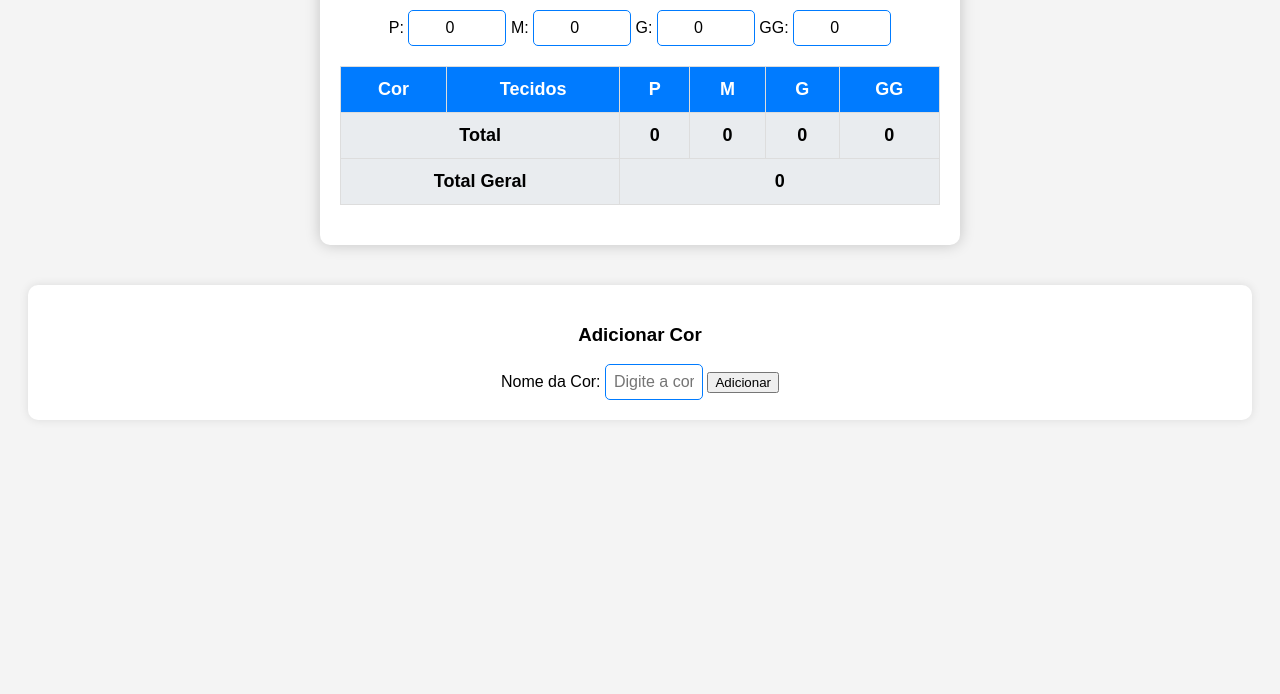
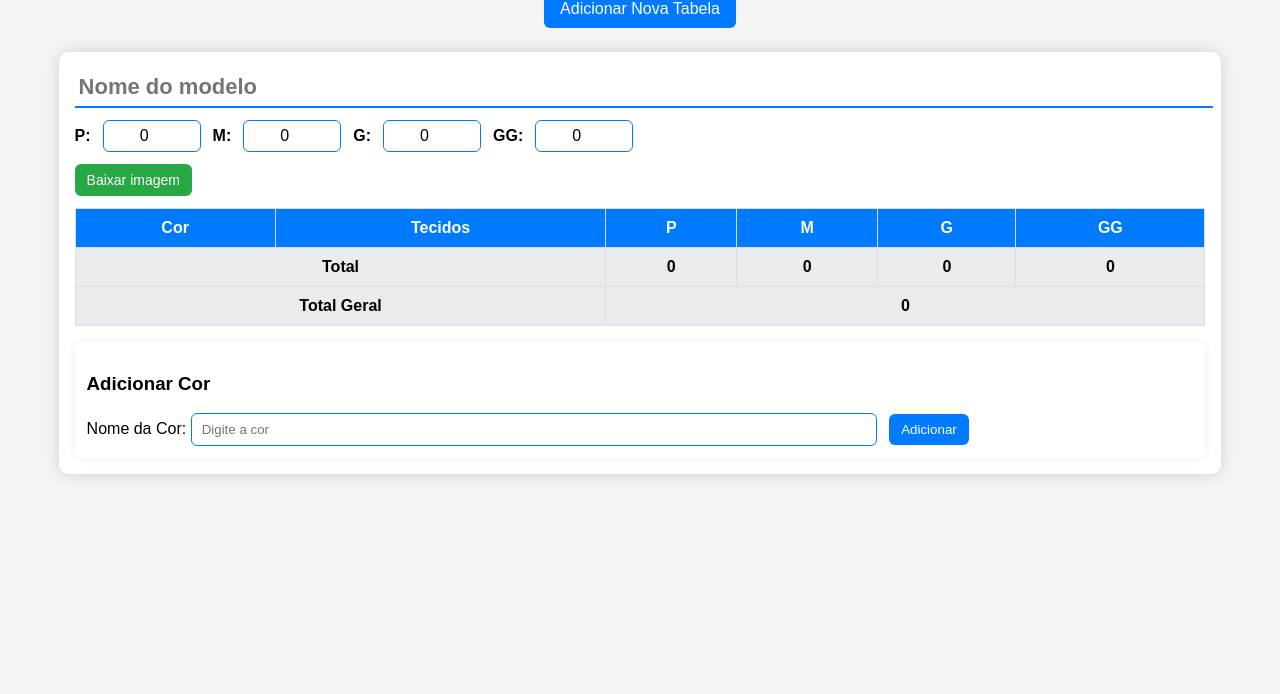
Before and after one commit to joaok12/private_label, a plain HTML site: page index.html in a window 1280 px wide. Shown: the part 106-800 px from the top of the page. Drawn offline with nearby package versions, Linux system fonts and the light colour scheme.

Commit message:
Update index.html

```diff
--- a/index.html
+++ b/index.html
@@ -1,9 +1,10 @@
 <!DOCTYPE html>
 <html lang="pt-BR">
+
 <head>
     <meta charset="UTF-8">
     <meta name="viewport" content="width=device-width, initial-scale=1.0">
-    <title>Tabela de Cores e Tamanhos</title>
+    <title>Tabelas de Cores e Tamanhos</title>
     <style>
         body {
             font-family: 'Arial', sans-serif;
@@ -11,63 +12,189 @@
             text-align: center;
             padding: 20px;
         }
-        .container {
+
+        .app-container {
+            width: 95%;
+            max-width: 1200px;
+            margin: 0 auto;
+        }
+
+        .app-header {
+            margin-bottom: 16px;
+        }
+
+        .app-actions {
+            margin: 12px 0 24px 0;
+        }
+
+        .app-actions button {
+            background-color: #007BFF;
+            color: #fff;
+            border: none;
+            border-radius: 6px;
+            padding: 10px 16px;
+            font-size: 16px;
+            cursor: pointer;
+        }
+
+        .app-actions button:hover {
+            opacity: 0.9;
+        }
+
+        .cards-grid {
+            display: grid;
+            grid-template-columns: repeat(auto-fit, minmax(320px, 1fr));
+            gap: 16px;
+        }
+
+        .card {
             background: white;
-            padding: 20px;
+            padding: 16px;
             border-radius: 10px;
-            box-shadow: 0px 0px 15px rgba(0, 0, 0, 0.2);
-            display: inline-block;
-            width: 90%;
-            max-width: 600px;
+            box-shadow: 0px 0px 15px rgba(0, 0, 0, 0.15);
+            text-align: left;
         }
+
+        .card-header {
+            display: flex;
+            flex-direction: column;
+            gap: 12px;
+            margin-bottom: 12px;
+        }
+
+        .model-title {
+            font-size: 22px;
+            font-weight: bold;
+            border: none;
+            border-bottom: 2px solid #007BFF;
+            padding: 6px 4px;
+            outline: none;
+            width: 100%;
+        }
+
+        .size-inputs {
+            display: flex;
+            flex-wrap: wrap;
+            gap: 8px 12px;
+            align-items: center;
+        }
+
+        .size-inputs label {
+            font-weight: bold;
+        }
+
+        .size-inputs input[type="number"] {
+            width: 80px;
+            padding: 6px 8px;
+            font-size: 16px;
+            text-align: center;
+            border: 1px solid #007BFF;
+            border-radius: 6px;
+        }
+
+        .card-actions {
+            display: flex;
+            gap: 8px;
+        }
+
+        .card-actions button {
+            background-color: #28a745;
+            color: #fff;
+            border: none;
+            border-radius: 6px;
+            padding: 8px 12px;
+            font-size: 14px;
+            cursor: pointer;
+        }
+
+        .card-actions button.secondary {
+            background-color: #6c757d;
+        }
+
         table {
             width: 100%;
             border-collapse: collapse;
-            margin: 20px 0;
-            font-size: 18px;
+            margin: 12px 0;
+            font-size: 16px;
         }
-        th, td {
+
+        th,
+        td {
             border: 1px solid #ddd;
-            padding: 12px;
+            padding: 10px;
             text-align: center;
         }
+
         th {
             background-color: #007BFF;
             color: white;
         }
-        input {
-            width: 80px;
-            padding: 8px;
-            font-size: 16px;
-            text-align: center;
-            border: 1px solid #007BFF;
-            border-radius: 5px;
-        }
-        .total-row, .grand-total-row {
+
+        .total-row,
+        .grand-total-row {
             font-weight: bold;
             background-color: #e9ecef;
         }
+
         .add-color-section {
-            margin-top: 40px;
-            padding: 20px;
-            background: white;
-            border-radius: 10px;
-            box-shadow: 0px 0px 10px rgba(0, 0, 0, 0.1);
+            margin-top: 16px;
+            padding: 12px;
+            background: #fff;
+            border-radius: 8px;
+            box-shadow: 0px 0px 10px rgba(0, 0, 0, 0.08);
+        }
+
+        .add-color-section input[type="text"] {
+            width: 60%;
+            padding: 8px 10px;
+            border: 1px solid #007BFF;
+            border-radius: 6px;
+        }
+
+        .add-color-section button {
+            margin-left: 8px;
+            background-color: #007BFF;
+            color: #fff;
+            border: none;
+            border-radius: 6px;
+            padding: 8px 12px;
+            cursor: pointer;
         }
     </style>
-</head>
-<body>
-    <div class="container">
-        <h2>Tabela de Cores e Tamanhos</h2>
-        <label for="tamanhoP">P:</label>
-        <input type="number" id="tamanhoP" value="0" min="0" onchange="atualizarTabela()">
-        <label for="tamanhoM">M:</label>
-        <input type="number" id="tamanhoM" value="0" min="0" onchange="atualizarTabela()">
-        <label for="tamanhoG">G:</label>
-        <input type="number" id="tamanhoG" value="0" min="0" onchange="atualizarTabela()">
-        <label for="tamanhoGG">GG:</label>
-        <input type="number" id="tamanhoGG" value="0" min="0" onchange="atualizarTabela()">
+    <script src="https://cdn.jsdelivr.net/npm/html2canvas@1.4.1/dist/html2canvas.min.js"></script>
+    <script>
+        document.addEventListener('DOMContentLoaded', function () {
+            const container = document.getElementById('tablesContainer');
+            const btnNovaTabela = document.getElementById('btnNovaTabela');
 
+            btnNovaTabela.addEventListener('click', function () {
+                criarTabela();
+            });
+
+            criarTabela();
+
+            function criarTabela() {
+                const card = document.createElement('div');
+                card.className = 'card tabela-card';
+
+                card.innerHTML = `
+                    <div class="card-header">
+                        <input type="text" class="model-title" placeholder="Nome do modelo">
+                        <div class="size-inputs">
+                            <label>P:</label>
+                            <input type="number" class="inp-p" value="0" min="0">
+                            <label>M:</label>
+                            <input type="number" class="inp-m" value="0" min="0">
+                            <label>G:</label>
+                            <input type="number" class="inp-g" value="0" min="0">
+                            <label>GG:</label>
+                            <input type="number" class="inp-gg" value="0" min="0">
+                        </div>
+                        <div class="card-actions">
+                            <button class="btn-download">Baixar imagem</button>
+                        </div>
+                    </div>
+                    <div class="card-body">
                         <table>
                             <thead>
                                 <tr>
@@ -79,80 +206,134 @@
                                     <th>GG</th>
                                 </tr>
                             </thead>
-            <tbody id="tabela">
-            </tbody>
+                            <tbody class="tabela-body"></tbody>
                             <tfoot>
                                 <tr class="total-row">
                                     <td colspan="2">Total</td>
-                    <td id="totalP">0</td>
-                    <td id="totalM">0</td>
-                    <td id="totalG">0</td>
-                    <td id="totalGG">0</td>
+                                    <td class="total-p">0</td>
+                                    <td class="total-m">0</td>
+                                    <td class="total-g">0</td>
+                                    <td class="total-gg">0</td>
                                 </tr>
                                 <tr class="grand-total-row">
                                     <td colspan="2">Total Geral</td>
-                    <td colspan="4" id="totalGeral">0</td>
+                                    <td colspan="4" class="total-geral">0</td>
                                 </tr>
                             </tfoot>
                         </table>
                     </div>
-
                     <div class="add-color-section">
                         <h3>Adicionar Cor</h3>
-        <label for="novaCor">Nome da Cor:</label>
-        <input type="text" id="novaCor" placeholder="Digite a cor">
-        <button onclick="adicionarCor()">Adicionar</button>
+                        <label>Nome da Cor:</label>
+                        <input type="text" class="nova-cor" placeholder="Digite a cor">
+                        <button class="btn-add-color">Adicionar</button>
                     </div>
+                `;
 
-    <script>
-        function atualizarTabela() {
-            let tamanhos = {
-                P: parseInt(document.getElementById("tamanhoP").value) || 0,
-                M: parseInt(document.getElementById("tamanhoM").value) || 0,
-                G: parseInt(document.getElementById("tamanhoG").value) || 0,
-                GG: parseInt(document.getElementById("tamanhoGG").value) || 0
+                container.appendChild(card);
+
+                const inputs = card.querySelectorAll('.size-inputs input[type="number"]');
+                inputs.forEach(inp => inp.addEventListener('input', () => atualizarTabelaDoCard(card)));
+
+                const btnAddColor = card.querySelector('.btn-add-color');
+                btnAddColor.addEventListener('click', function () {
+                    adicionarCorNoCard(card);
+                });
+
+                const btnDownload = card.querySelector('.btn-download');
+                btnDownload.addEventListener('click', function () {
+                    baixarImagemDoCard(card);
+                });
+
+                atualizarTabelaDoCard(card);
+            }
+
+            function obterTamanhosDoCard(card) {
+                return {
+                    P: parseInt(card.querySelector('.inp-p').value) || 0,
+                    M: parseInt(card.querySelector('.inp-m').value) || 0,
+                    G: parseInt(card.querySelector('.inp-g').value) || 0,
+                    GG: parseInt(card.querySelector('.inp-gg').value) || 0
                 };
+            }
 
-            let total = { P: 0, M: 0, G: 0, GG: 0 };
-            document.querySelectorAll("#tabela tr").forEach(linha => {
-                let tecidoInput = linha.querySelector("td input");
+            function atualizarTabelaDoCard(card) {
+                const tamanhos = obterTamanhosDoCard(card);
+                const linhas = card.querySelectorAll('.tabela-body tr');
+                const total = { P: 0, M: 0, G: 0, GG: 0 };
+
+                linhas.forEach(linha => {
+                    const tecidoInput = linha.querySelector('input[type="number"]');
                     if (!tecidoInput) return;
-                let tecidos = parseInt(tecidoInput.value) || 1;
-                let cor = linha.dataset.cor;
-                linha.querySelector(".p").textContent = tamanhos.P * tecidos;
-                linha.querySelector(".m").textContent = tamanhos.M * tecidos;
-                linha.querySelector(".g").textContent = tamanhos.G * tecidos;
-                linha.querySelector(".gg").textContent = tamanhos.GG * tecidos;
+                    const tecidos = parseInt(tecidoInput.value) || 1;
+                    linha.querySelector('.p').textContent = tamanhos.P * tecidos;
+                    linha.querySelector('.m').textContent = tamanhos.M * tecidos;
+                    linha.querySelector('.g').textContent = tamanhos.G * tecidos;
+                    linha.querySelector('.gg').textContent = tamanhos.GG * tecidos;
                     total.P += tamanhos.P * tecidos;
                     total.M += tamanhos.M * tecidos;
                     total.G += tamanhos.G * tecidos;
                     total.GG += tamanhos.GG * tecidos;
                 });
-            document.getElementById("totalP").textContent = total.P;
-            document.getElementById("totalM").textContent = total.M;
-            document.getElementById("totalG").textContent = total.G;
-            document.getElementById("totalGG").textContent = total.GG;
-            document.getElementById("totalGeral").textContent = total.P + total.M + total.G + total.GG;
+
+                card.querySelector('.total-p').textContent = total.P;
+                card.querySelector('.total-m').textContent = total.M;
+                card.querySelector('.total-g').textContent = total.G;
+                card.querySelector('.total-gg').textContent = total.GG;
+                card.querySelector('.total-geral').textContent = total.P + total.M + total.G + total.GG;
             }
 
-        function adicionarCor() {
-            let novaCor = document.getElementById("novaCor").value.trim();
-            if (!novaCor) return;
-            let tabela = document.getElementById("tabela");
-            let novaLinha = document.createElement("tr");
-            novaLinha.dataset.cor = novaCor.toLowerCase();
-            novaLinha.innerHTML = `
-                <td>${novaCor}</td>
-                <td><input type="number" min="1" value="1" onchange="atualizarTabela()"></td>
+            function adicionarCorNoCard(card) {
+                const inputCor = card.querySelector('.nova-cor');
+                const nomeCor = (inputCor.value || '').trim();
+                if (!nomeCor) return;
+                const tbody = card.querySelector('.tabela-body');
+
+                const tr = document.createElement('tr');
+                tr.dataset.cor = nomeCor.toLowerCase();
+                tr.innerHTML = `
+                    <td>${nomeCor}</td>
+                    <td><input type="number" min="1" value="1"></td>
                     <td class="p">0</td>
                     <td class="m">0</td>
                     <td class="g">0</td>
                     <td class="gg">0</td>
                 `;
-            tabela.appendChild(novaLinha);
-            document.getElementById("novaCor").value = "";
-            atualizarTabela();
+
+                tbody.appendChild(tr);
+
+                const tecidoInput = tr.querySelector('input[type="number"]');
+                tecidoInput.addEventListener('input', () => atualizarTabelaDoCard(card));
+
+                inputCor.value = '';
+                atualizarTabelaDoCard(card);
             }
+
+            function baixarImagemDoCard(card) {
+                const titulo = (card.querySelector('.model-title').value || 'tabela').trim();
+                const nomeArquivo = `${titulo || 'tabela'}.png`;
+                const opt = { backgroundColor: '#ffffff', scale: 2 };
+                html2canvas(card, opt).then(canvas => {
+                    const link = document.createElement('a');
+                    link.download = nomeArquivo;
+                    link.href = canvas.toDataURL('image/png');
+                    link.click();
+                });
+            }
+        });
     </script>
+</head>
+
+<body>
+    <div class="app-container">
+        <div class="app-header">
+            <h2>Tabelas de Cores e Tamanhos</h2>
+        </div>
+        <div class="app-actions">
+            <button id="btnNovaTabela">Adicionar Nova Tabela</button>
+        </div>
+        <div id="tablesContainer" class="cards-grid"></div>
+    </div>
 </body>
+
 </html>
```
Lines whose indentation alone changed are shown as unchanged.
